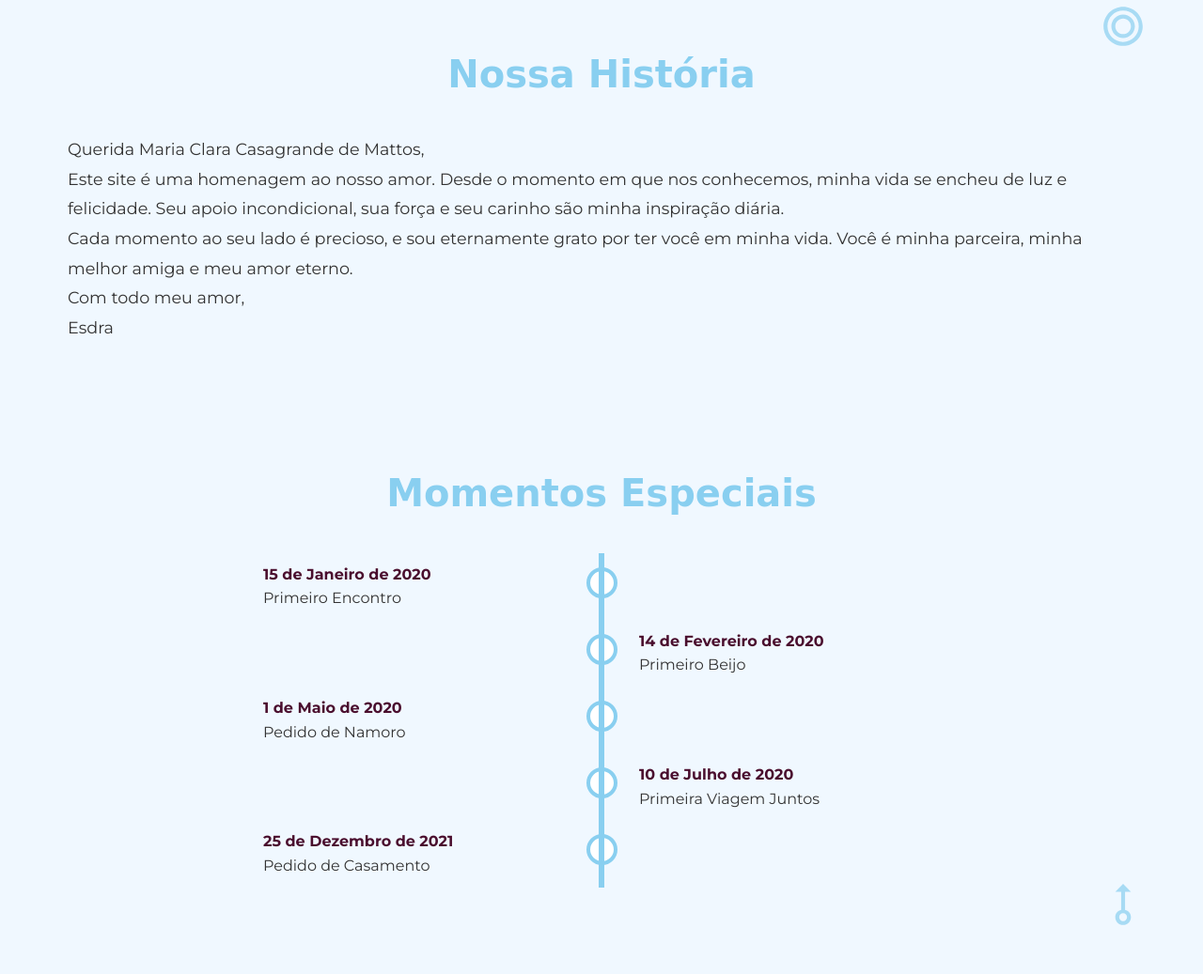
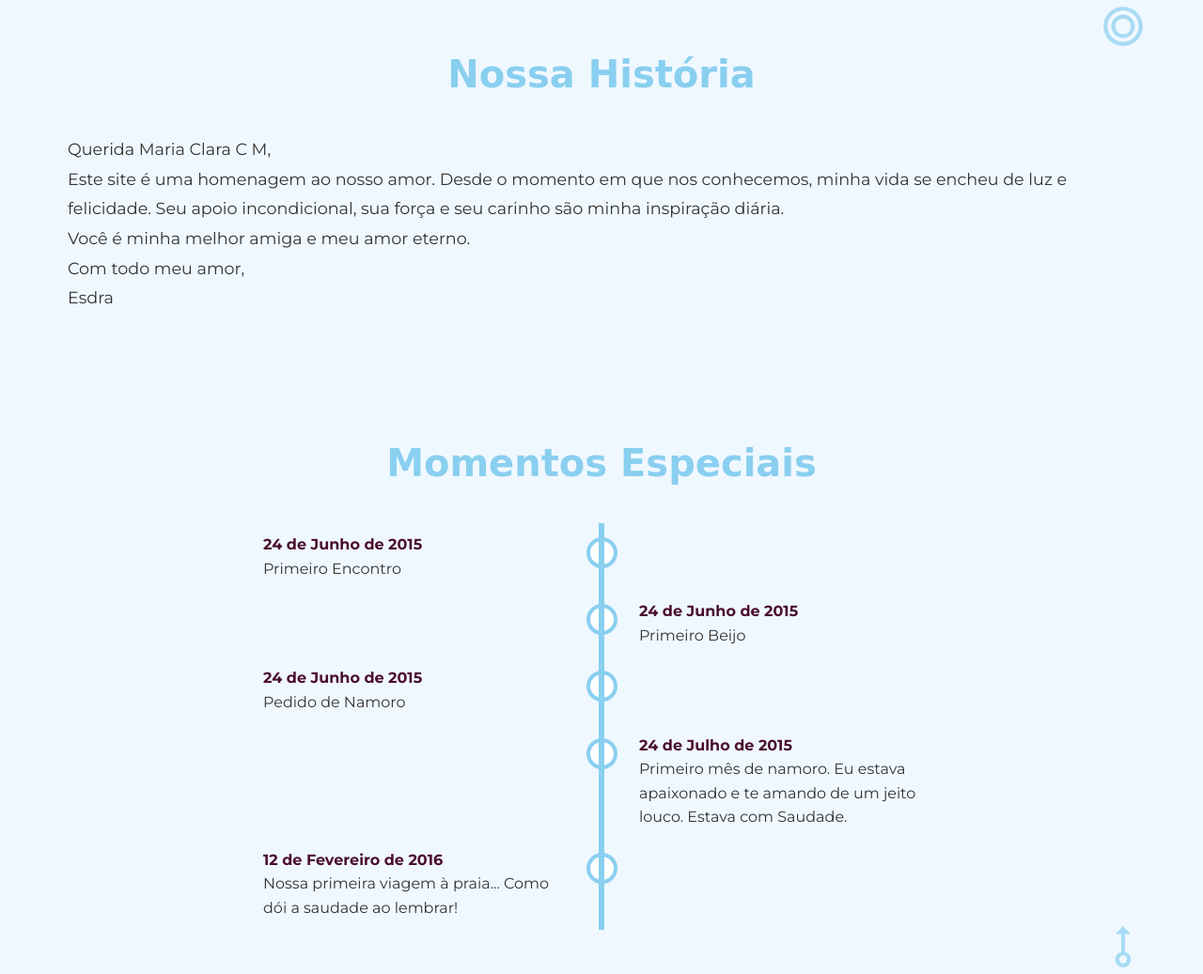
Before and after one commit to ezrafchev/site-para-maria-clara, a plain HTML site: page index.html in a window 1280 px wide. Shown: the part 897-1934 px from the top of the page at 94% size. Drawn offline with nearby package versions, Linux system fonts and the light colour scheme.

Commit message:
Update index.html

```diff
--- a/index.html
+++ b/index.html
@@ -49,9 +49,9 @@
         <section id="nossa-historia" class="content-section">
             <h2 class="section-title" data-aos="fade-up">Nossa História</h2>
             <div class="text-content" data-aos="fade-up">
-                <p>Querida Maria Clara Casagrande de Mattos,</p>
+                <p>Querida Maria Clara C M,</p>
                 <p>Este site é uma homenagem ao nosso amor. Desde o momento em que nos conhecemos, minha vida se encheu de luz e felicidade. Seu apoio incondicional, sua força e seu carinho são minha inspiração diária.</p>
-                <p>Cada momento ao seu lado é precioso, e sou eternamente grato por ter você em minha vida. Você é minha parceira, minha melhor amiga e meu amor eterno.</p>
+                <p>Você é minha melhor amiga e meu amor eterno.</p>
                 <p>Com todo meu amor,</p>
                 <p>Esdra</p>
             </div>
@@ -62,24 +62,24 @@
             <h2 class="section-title" data-aos="fade-up">Momentos Especiais</h2>
             <div class="timeline">
                 <div class="event" data-aos="fade-right">
-                    <div class="date">15 de Janeiro de 2020</div>
+                    <div class="date">24 de Junho de 2015</div>
                     <div class="description">Primeiro Encontro</div>
                 </div>
                 <div class="event" data-aos="fade-left">
-                    <div class="date">14 de Fevereiro de 2020</div>
+                    <div class="date">24 de Junho de 2015</div>
                     <div class="description">Primeiro Beijo</div>
                 </div>
                 <div class="event" data-aos="fade-right">
-                    <div class="date">1 de Maio de 2020</div>
+                    <div class="date">24 de Junho de 2015</div>
                     <div class="description">Pedido de Namoro</div>
                 </div>
                 <div class="event" data-aos="fade-left">
-                    <div class="date">10 de Julho de 2020</div>
-                    <div class="description">Primeira Viagem Juntos</div>
+                    <div class="date">24 de Julho de 2015</div>
+                    <div class="description">Primeiro mês de namoro. Eu estava apaixonado e te amando de um jeito louco. Estava com Saudade.</div>
                 </div>
                 <div class="event" data-aos="fade-right">
-                    <div class="date">25 de Dezembro de 2021</div>
-                    <div class="description">Pedido de Casamento</div>
+                    <div class="date">12 de Fevereiro de 2016</div>
+                    <div class="description">Nossa primeira viagem à praia... Como dói a saudade ao lembrar!</div>
                 </div>
             </div>
             <div class="rings-decoration"></div>
@@ -110,7 +110,7 @@
 
         <section id="mensagem" class="content-section">
             <h2 class="section-title" data-aos="fade-up">Mensagem de Amor</h2>
-            <p class="love-message" data-aos="fade-up">Maria Clara, você é a luz da minha vida, o sol dos meus dias e a lua das minhas noites. Nosso amor é eterno, assim como as estrelas no céu.</p>
+            <p class="love-message" data-aos="fade-up">Maria Clara, você é luz e a mais brilhante, como o sol dos meus dias e a lua das minhas noites. O meu eu te amo é eterno, assim como as estrelas no céu.</p>
             <div class="dove-decoration"></div>
         </section>
     </main>
```
